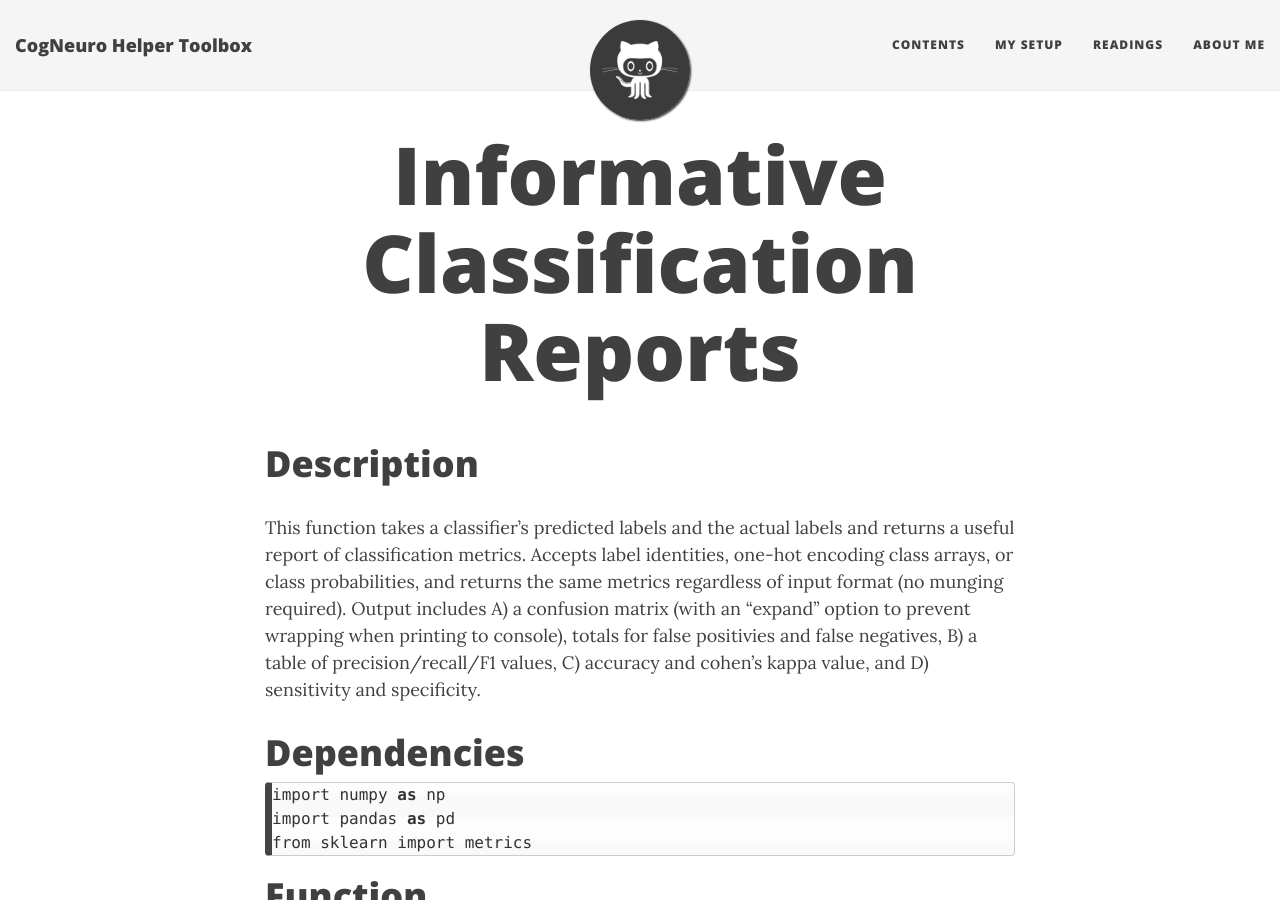
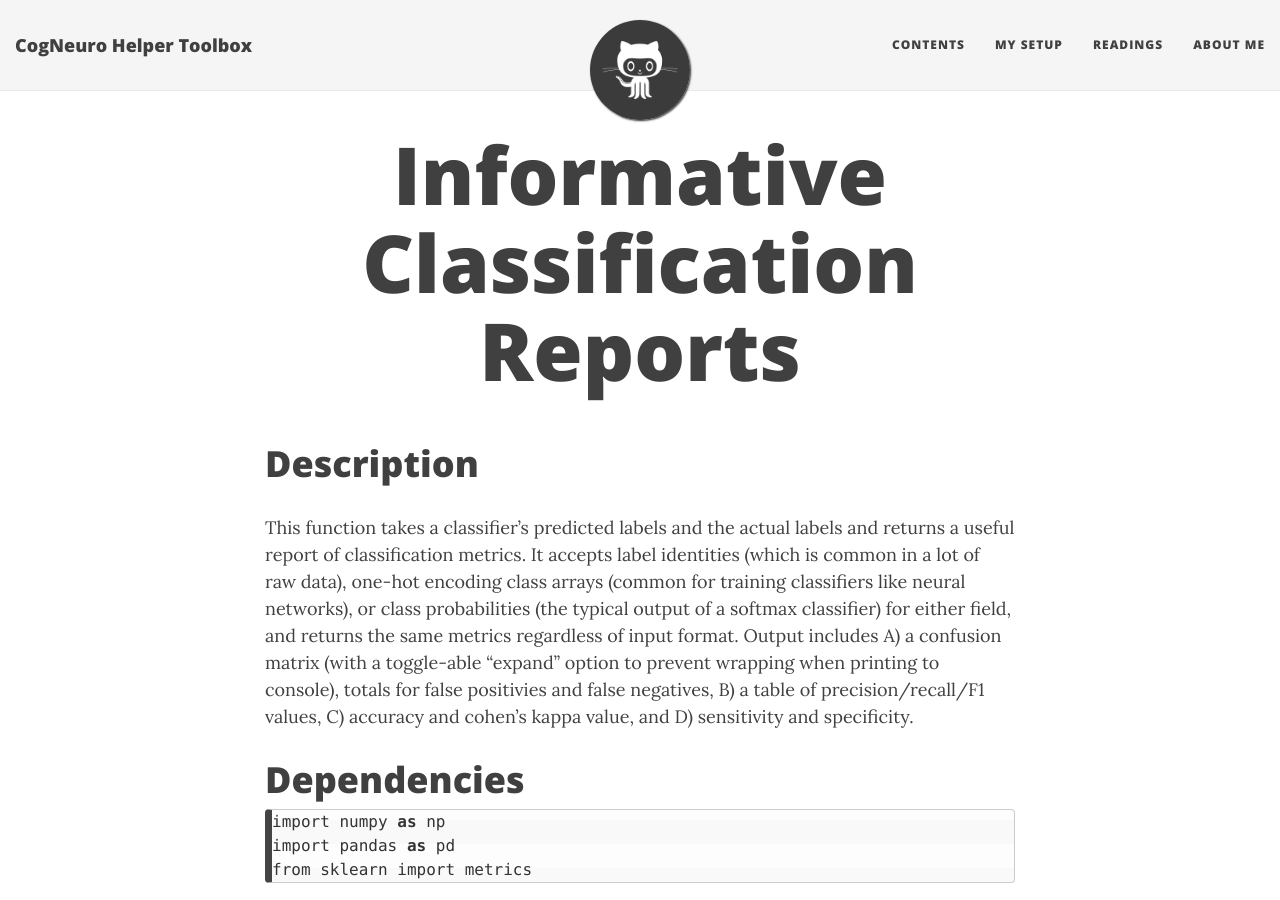
Before and after one commit to ndelaneybusch/Cogneuro_helpers, a Jekyll site: the page built from _analysis/classification_report.md, in a window 1280 px wide and 900 px high. Built offline with Jekyll 4.4.1, drawn with Linux system fonts in a browser that asks for light colours; nearby versions of some CDN libraries.

Commit message:
Update classification_report.md

````diff
--- a/_analysis/classification_report.md
+++ b/_analysis/classification_report.md
@@ -2,7 +2,7 @@
 title: Informative Classification Reports
 ---
 # Description
-This function takes a classifier's predicted labels and the actual labels and returns a useful report of classification metrics. Accepts label identities, one-hot encoding class arrays, or class probabilities, and returns the same metrics regardless of input format (no munging required). Output includes A) a confusion matrix (with an "expand" option to prevent wrapping when printing to console), totals for false positivies and false negatives, B) a table of precision/recall/F1 values, C) accuracy and cohen's kappa value, and D) sensitivity and specificity.
+This function takes a classifier's predicted labels and the actual labels and returns a useful report of classification metrics. It accepts label identities (which is common in a lot of raw data), one-hot encoding class arrays (common for training classifiers like neural networks), or class probabilities (the typical output of a softmax classifier) for either field, and returns the same metrics regardless of input format. Output includes A) a confusion matrix (with a toggle-able "expand" option to prevent wrapping when printing to console), totals for false positivies and false negatives, B) a table of precision/recall/F1 values, C) accuracy and cohen's kappa value, and D) sensitivity and specificity.
 
 # Dependencies
 ```python
````
